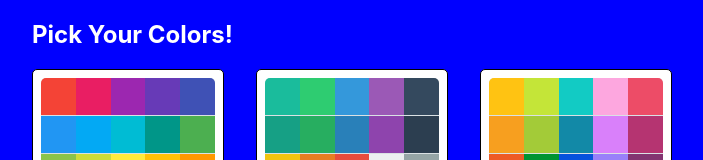
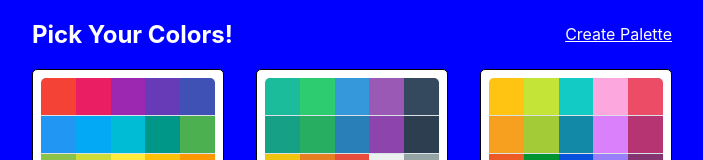
Before and after one commit to luckster8089/react-color-picker, a React (Create React App) app: page / in a window 1280 px wide. Shown: the top 160 px of the page, without its empty margins (288-991 px from the left). Built offline with nearby package versions, Linux system fonts and the light colour scheme; the HTML template or start-up script is replaced by a standard one.

Commit message:
Add new PaletteForm and Link

```diff
--- a/src/App.js
+++ b/src/App.js
@@ -4,7 +4,8 @@ import Palette from './Palette';
 import seedColors from './seedColors';
 import { generatePalette } from './colorHelpers';
 import PaletteList from './PaletteList';
-import SingleColorPalette from './SingleColorPalette'
+import SingleColorPalette from './SingleColorPalette';
+import NewPaletteForm from './NewPaletteForm';
 
 function App() {
   function findPalette(id) {
@@ -16,7 +17,14 @@ function App() {
   return (
     <Switch>
       <Route
-        exact path="/"
+        exact
+        path="/palette/new"
+        render={() =>
+        <NewPaletteForm />}
+      />
+      <Route
+        exact
+        path="/"
         render={() =>
           <PaletteList palettes={seedColors} />}
       />
--- /dev/null
+++ b/src/NewPaletteForm.js
@@ -0,0 +1,9 @@
+import React, { useState } from 'react'
+
+export default function NewPaletteForm() {
+    return (
+        <div>
+            <h1>hi</h1>
+        </div>
+    )
+}
--- a/src/PaletteList.js
+++ b/src/PaletteList.js
@@ -1,4 +1,5 @@
 import React from 'react';
+import { Link } from 'react-router-dom'
 import MiniPalette from './MiniPalette';
 import { withStyles } from '@material-ui/styles';
 import styles from './styles/PaletteListStyles'
@@ -10,6 +11,9 @@ function PaletteList({ classes, palettes }) {
             <div className={classes.container}>
                 <nav className={classes.nav}>
                     <h1>Pick Your Colors!</h1>
+                    <Link to="/palette/new">
+                    Create Palette
+                    </Link>
                 </nav>
                 <div className={classes.palettes}>
                 {palettes.map(palette => (
--- a/src/styles/PaletteListStyles.js
+++ b/src/styles/PaletteListStyles.js
@@ -17,7 +17,11 @@ export default {
         display: "flex",
         width: "100%",
         justifyContent: "space-between",
-        color: "white"
+        color: "white",
+        alignItems: "center",
+        "& a": {
+            color: "white"
+        }
     },
     palettes: {
         boxSizing: "border-box",
```
